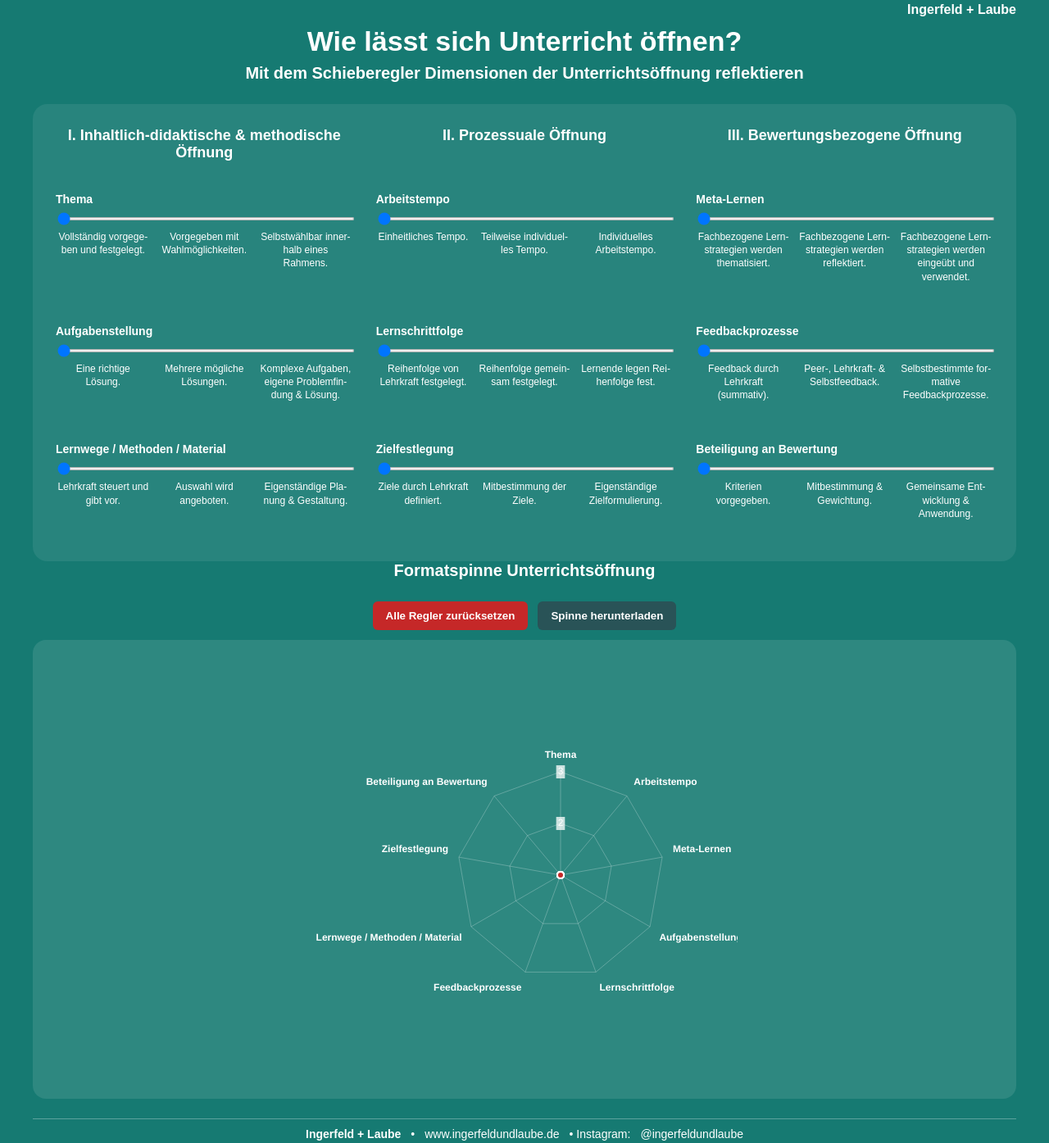
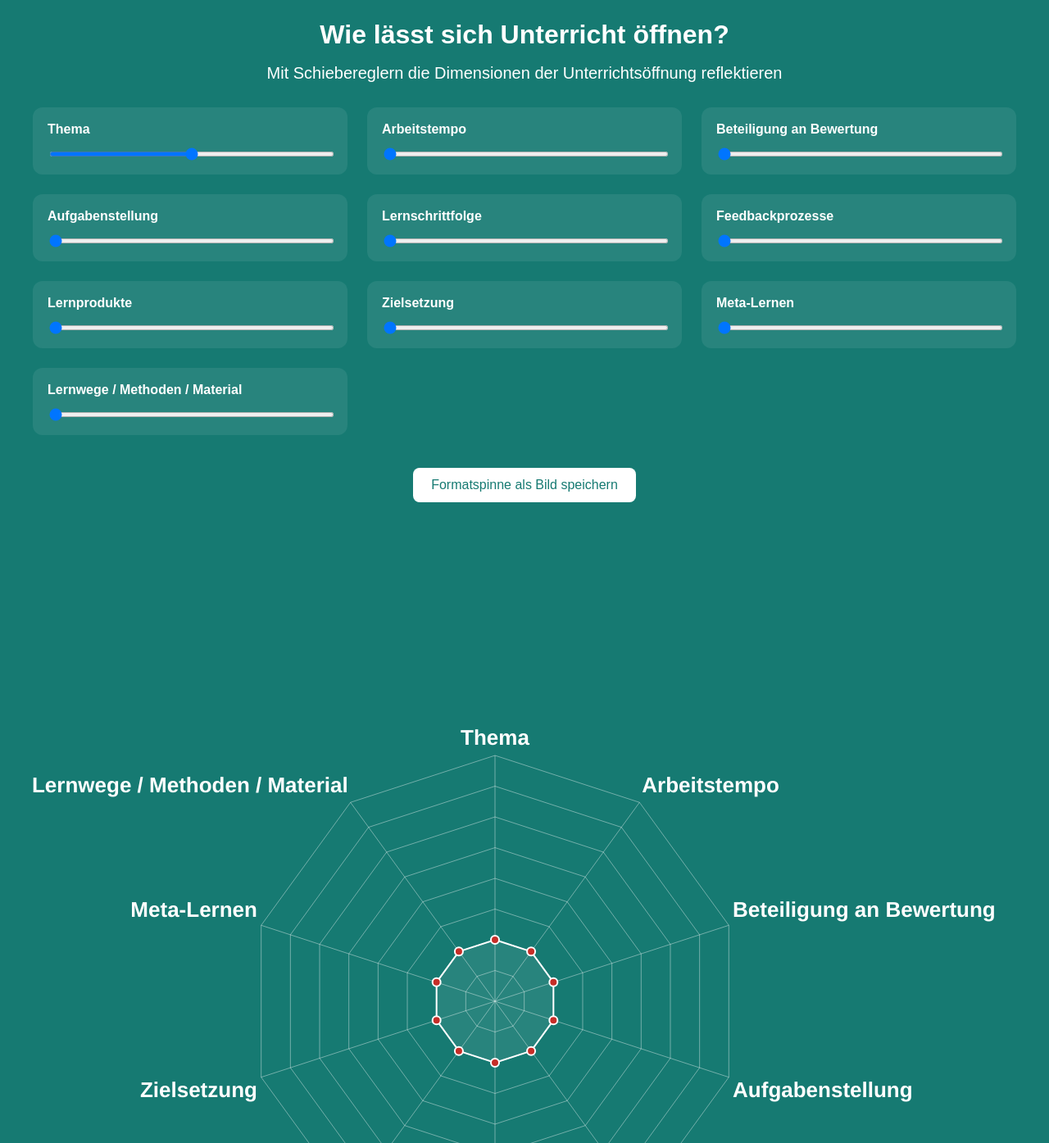
Before and after one commit to ingerfeldundlaube/Unterrichtsoeffnung, a plain HTML site: page index.html in a window 1280 px wide. Shown: the part 29-1424 px from the top of the page at 82% size. Drawn offline with nearby package versions, Linux system fonts and the light colour scheme.

Commit message:
Update index.html

```diff
--- a/index.html
+++ b/index.html
@@ -1,290 +1,192 @@
 <!DOCTYPE html>
 <html lang="de">
 <head>
-<meta charset="UTF-8" />
+<meta charset="UTF-8">
 <title>Unterricht öffnen – Schieberegler & Formatspinne</title>
-
-<!-- Chart.js -->
-<script src="https://cdn.jsdelivr.net/npm/chart.js"></script>
-
 <style>
 body{
   font-family: Arial, sans-serif;
   margin:0;
-    padding:0;
   background:#167a72;
-    color:#ffffff;
+  color:#fff;
 }
 .container{
   max-width:1200px;
   margin:0 auto;
   padding:32px;
+  text-align:center;
 }
-  .top-brand{text-align:right;font-weight:700;margin-bottom:10px;font-size:16px;white-space:nowrap;}
-  h1{text-align:center;font-size:34px;margin:0 0 8px;font-weight:700;}
-  h2{text-align:center;font-size:20px;margin:0 0 26px;font-weight:600;}
+h1{font-size:32px;margin-bottom:8px;font-weight:700;}
+h2{font-size:20px;margin-bottom:30px;font-weight:500;}
 
-  .grid{
+.row{
   display:grid;
-    grid-template-columns:repeat(3,1fr);
-    gap:28px;
-    background:rgba(255,255,255,0.08);
-    padding:28px;
-    border-radius:18px;
+  grid-template-columns: repeat(3,1fr);
+  gap:24px;
+  margin-bottom:30px;
 }
 
-  .col-header{
-    font-size:18px;font-weight:700;margin-bottom:10px;text-align:center;
+.dimension{
+  background:rgba(255,255,255,0.08);
+  padding:18px;
+  border-radius:12px;
+  text-align:left;
 }
 
-  .dimension{margin-bottom:20px;}
-  .label{font-weight:700;margin-bottom:4px;font-size:14px;}
-
-  input[type=range]{width:100%;height:4px;background:#d9dede;border-radius:2px;outline:none;}
-  input[type=range]::-webkit-slider-thumb{
-    -webkit-appearance:none;height:18px;width:18px;border-radius:50%;background:#c52828;border:2px solid #fff;cursor:pointer;
+.label{
+  font-weight:700;
+  margin-bottom:10px;
 }
 
-  /* Öffnungsgrade nebeneinander */
-  .desc{
-    display:grid;
-    grid-template-columns:repeat(3,1fr);
-    gap:8px;
-    font-size:12px;
-    line-height:1.35;
-    hyphens:auto;
-    -webkit-hyphens:auto;
-    overflow-wrap:break-word;
-    margin-top:6px;
+input[type=range]{
+  width:100%;
+  height:6px;
+  background:#ddd;
+  border-radius:4px;
+  outline:none;
 }
-  .desc div{text-align:center;padding:2px;}
+input[type=range]::-webkit-slider-thumb{
+  -webkit-appearance:none;
+  height:18px;
+  width:18px;
+  border-radius:50%;
+  background:#c52e28;
+}
 
-  .controls{display:flex;gap:12px;justify-content:center;margin:26px 0 12px;}
-  .btn{padding:10px 16px;border:none;border-radius:6px;font-weight:600;color:#fff;cursor:pointer;}
-  .btn-reset{background:#c52828;}
-  .btn-save{background:#295357;}
-
-  #radarCanvasWrap{
-    background:rgba(255,255,255,0.1);
-    padding:20px;border-radius:16px;
-    display:flex;justify-content:center;margin-bottom:12px;
+.btn{
+  background:#ffffff;
+  color:#167a72;
+  padding:12px 22px;
+  border:none;
+  border-radius:8px;
+  font-size:16px;
+  cursor:pointer;
+  margin:10px;
 }
-  canvas{width:520px;height:520px;display:block;max-width:520px;max-height:520px;margin:0 auto;}
-
-  footer{text-align:center;font-size:14px;border-top:1px solid rgba(255,255,255,0.3);padding-top:10px;margin-top:24px;}
-  footer a{color:#fff;text-decoration:none;}
-  footer .row{display:flex;gap:12px;justify-content:center;flex-wrap:wrap;}
 </style>
 </head>
+<body>
 
-<body>
 <div class="container">
+<h1>Wie lässt sich Unterricht öffnen?</h1>
+<h2>Mit Schiebereglern die Dimensionen der Unterrichtsöffnung reflektieren</h2>
 
-<div class="top-brand">Ingerfeld + Laube</div>
-
-<h1>Wie lässt sich Unterricht öffnen?</h1>
-<h2>Mit dem Schieberegler Dimensionen der Unterrichtsöffnung reflektieren</h2>
-
-<div class="grid">
-  <div class="col-header">I. Inhaltlich-didaktische & methodische Öffnung</div>
-  <div class="col-header">II. Prozessuale Öffnung</div>
-  <div class="col-header">III. Bewertungsbezogene Öffnung</div>
-
-  <!-- 1. Reihe -->
+<div class="row">
   <div class="dimension">
     <div class="label">Thema</div>
-    <input class="slider" type="range" min="1" max="3" value="1">
-    <div class="desc">
-      <div>Vollständig vorgegeben und festgelegt.</div>
-      <div>Vorgegeben mit Wahlmöglichkeiten.</div>
-      <div>Selbstwählbar innerhalb eines Rahmens.</div>
+    <input type="range" min="1" max="3" value="2" class="slider">
+  </div>
+  <div class="dimension">
+    <div class="label">Arbeitstempo</div>
+    <input type="range" min="1" max="3" value="1" class="slider">
+  </div>
+  <div class="dimension">
+    <div class="label">Beteiligung an Bewertung</div>
+    <input type="range" min="1" max="3" value="1" class="slider">
+  </div>
+
+  <div class="dimension">
+    <div class="label">Aufgabenstellung</div>
+    <input type="range" min="1" max="3" value="1" class="slider">
+  </div>
+  <div class="dimension">
+    <div class="label">Lernschrittfolge</div>
+    <input type="range" min="1" max="3" value="1" class="slider">
+  </div>
+  <div class="dimension">
+    <div class="label">Feedbackprozesse</div>
+    <input type="range" min="1" max="3" value="1" class="slider">
+  </div>
+
+  <div class="dimension">
+    <div class="label">Lernprodukte</div>
+    <input type="range" min="1" max="3" value="1" class="slider">
+  </div>
+  <div class="dimension">
+    <div class="label">Zielsetzung</div>
+    <input type="range" min="1" max="3" value="1" class="slider">
+  </div>
+  <div class="dimension">
+    <div class="label">Meta-Lernen</div>
+    <input type="range" min="1" max="3" value="1" class="slider">
+  </div>
+
+  <div class="dimension">
+    <div class="label">Lernwege / Methoden / Material</div>
+    <input type="range" min="1" max="3" value="1" class="slider">
   </div>
 </div>
 
-  <div class="dimension">
-    <div class="label">Arbeitstempo</div>
-    <input class="slider" type="range" min="1" max="3" value="1">
-    <div class="desc">
-      <div>Einheitliches Tempo.</div>
-      <div>Teilweise individuelles Tempo.</div>
-      <div>Individuelles Arbeitstempo.</div>
-    </div>
+<button class="btn" id="saveBtn">Formatspinne als Bild speichern</button>
+
+<canvas id="radarChart"></canvas>
 </div>
 
-  <div class="dimension">
-    <div class="label">Meta-Lernen</div>
-    <input class="slider" type="range" min="1" max="3" value="1">
-    <div class="desc">
-      <div>Fachbezogene Lernstrategien werden thematisiert.</div>
-      <div>Fachbezogene Lernstrategien werden reflektiert.</div>
-      <div>Fachbezogene Lernstrategien werden eingeübt und verwendet.</div>
-    </div>
-  </div>
+<script src="https://cdn.jsdelivr.net/npm/chart.js"></script>
+<script>
+const sliders = Array.from(document.querySelectorAll('.slider'));
 
-  <!-- 2. Reihe -->
-  <div class="dimension">
-    <div class="label">Aufgabenstellung</div>
-    <input class="slider" type="range" min="1" max="3" value="1">
-    <div class="desc">
-      <div>Eine richtige Lösung.</div>
-      <div>Mehrere mögliche Lösungen.</div>
-      <div>Komplexe Aufgaben, eigene Problemfindung & Lösung.</div>
-    </div>
-  </div>
-
-  <div class="dimension">
-    <div class="label">Lernschrittfolge</div>
-    <input class="slider" type="range" min="1" max="3" value="1">
-    <div class="desc">
-      <div>Reihenfolge von Lehrkraft festgelegt.</div>
-      <div>Reihenfolge gemeinsam festgelegt.</div>
-      <div>Lernende legen Reihenfolge fest.</div>
-    </div>
-  </div>
-
-  <div class="dimension">
-    <div class="label">Feedbackprozesse</div>
-    <input class="slider" type="range" min="1" max="3" value="1">
-    <div class="desc">
-      <div>Feedback durch Lehrkraft (summativ).</div>
-      <div>Peer-, Lehrkraft- & Selbstfeedback.</div>
-      <div>Selbstbestimmte formative Feedbackprozesse.</div>
-    </div>
-  </div>
-
-  <!-- 3. Reihe -->
-  <div class="dimension">
-    <div class="label">Lernwege / Methoden / Material</div>
-    <input class="slider" type="range" min="1" max="3" value="1">
-    <div class="desc">
-      <div>Lehrkraft steuert und gibt vor.</div>
-      <div>Auswahl wird angeboten.</div>
-      <div>Eigenständige Planung & Gestaltung.</div>
-    </div>
-  </div>
-
-  <div class="dimension">
-    <div class="label">Zielfestlegung</div>
-    <input class="slider" type="range" min="1" max="3" value="1">
-    <div class="desc">
-      <div>Ziele durch Lehrkraft definiert.</div>
-      <div>Mitbestimmung der Ziele.</div>
-      <div>Eigenständige Zielformulierung.</div>
-    </div>
-  </div>
-
-  <div class="dimension">
-    <div class="label">Beteiligung an Bewertung</div>
-    <input class="slider" type="range" min="1" max="3" value="1">
-    <div class="desc">
-      <div>Kriterien vorgegeben.</div>
-      <div>Mitbestimmung & Gewichtung.</div>
-      <div>Gemeinsame Entwicklung & Anwendung.</div>
-    </div>
-  </div>
-</div>
-
-<h2>Formatspinne Unterrichtsöffnung</h2>
-
-<div class="controls">
-  <button id="btnReset" class="btn btn-reset">Alle Regler zurücksetzen</button>
-  <button id="btnSave" class="btn btn-save">Spinne herunterladen</button>
-</div>
-
-<div id="radarCanvasWrap">
-  <canvas id="radarChart" width="520" height="520"></canvas>
-</div>
-
-<footer>
-  <div class="row">
-    <strong>Ingerfeld + Laube</strong>
-    • <a href="https://www.ingerfeldundlaube.de" target="_blank">www.ingerfeldundlaube.de</a>
-    • Instagram:<a href="https://instagram.com/ingerfeldundlaube" target="_blank">@ingerfeldundlaube</a>
-  </div>
-</footer>
-
-</div>
-
-<script>
-const sliders=document.querySelectorAll('.slider');
-
-const labels=[
-"Thema",
-"Arbeitstempo",
-"Meta-Lernen",
-"Aufgabenstellung",
-"Lernschrittfolge",
-"Feedbackprozesse",
-"Lernwege / Methoden / Material",
-"Zielfestlegung",
-"Beteiligung an Bewertung"
+const labels = [
+  "Thema","Arbeitstempo","Beteiligung an Bewertung",
+  "Aufgabenstellung","Lernschrittfolge","Feedbackprozesse",
+  "Lernprodukte","Zielsetzung","Meta-Lernen",
+  "Lernwege / Methoden / Material"
 ];
 
-const ctx=document.getElementById('radarChart');
+// Canvas fix für Exportqualität
+const canvas = document.getElementById('radarChart');
+canvas.width = 1400;
+canvas.height = 1400;
 
-const chart=new Chart(ctx,{
+const ctx = canvas.getContext('2d');
+
+const chart = new Chart(ctx,{
   type:'radar',
   data:{
-    labels,
+    labels:labels,
     datasets:[{
-      data:Array(labels.length).fill(1),
+      data: sliders.map(()=>1),
       borderColor:'#ffffff',
-      backgroundColor:'rgba(255,255,255,0.15)',
-      pointBackgroundColor:'#c52828',
-      pointBorderColor:'#ffffff',
-      pointRadius:4,
-      borderWidth:2
+      backgroundColor:'rgba(255,255,255,0.08)',
+      pointBackgroundColor:'#c52e28',
+      borderWidth:2,
+      pointRadius:5
     }]
   },
   options:{
-    plugins:{legend:{display:false}},
     scales:{
       r:{
-        min:1,max:3,
-        ticks:{stepSize:1,color:'#ffffff'},
-        grid:{color:'rgba(255,255,255,0.25)'},
-        angleLines:{color:'rgba(255,255,255,0.25)'},
-        pointLabels:{color:'#ffffff',font:{size:12,weight:'600'}}
+        suggestedMin:0,
+        suggestedMax:4,
+        ticks:{display:false},
+        grid:{color:'rgba(255,255,255,0.4)'},
+        angleLines:{color:'rgba(255,255,255,0.4)'},
+        pointLabels:{
+          font:{size:26,weight:'bold'},
+          color:'#ffffff'
         }
       }
+    },
+    plugins:{legend:{display:false}}
   }
 });
 
-sliders.forEach((s,i)=>s.addEventListener('input',()=>{
-  chart.data.datasets[0].data[i]=Number(s.value);
-  chart.update();
-}));
-
-document.getElementById('btnReset').addEventListener('click',()=>{
-  sliders.forEach(s=>s.value=1);
-  chart.data.datasets[0].data=Array(labels.length).fill(1);
+sliders.forEach((slider,i)=>{
+  slider.addEventListener('input',()=>{
+    chart.data.datasets[0].data[i] = slider.value;
     chart.update();
   });
+});
 
-document.getElementById('btnSave').addEventListener('click', () => {
-  // Hintergrund hinzufügen, damit Export nicht weiß wird
-  const canvas = document.getElementById('radarChart');
-  const ctx = canvas.getContext('2d');
-
-  // Temporären Hintergrund zeichnen
-  ctx.save();
-  ctx.globalCompositeOperation = 'destination-over';
-  ctx.fillStyle = '#167a72'; // Deine Hintergrundfarbe
-  ctx.fillRect(0, 0, canvas.width, canvas.height);
-
-  // Mini-Verzögerung, damit Chart fertig ist
-  setTimeout(() => {
-    const url = canvas.toDataURL('image/png');
+document.getElementById('saveBtn').addEventListener('click',()=>{
+  canvas.toBlob(blob=>{
     const link = document.createElement('a');
-    link.href = url;
+    link.href = URL.createObjectURL(blob);
     link.download = 'formatspinne-unterrichtsoeffnung.png';
     link.click();
-
-    // Canvas wieder zurücksetzen
-    ctx.restore();
-  }, 150);
+    URL.revokeObjectURL(link.href);
+  });
 });
 </script>
-
 </body>
 </html>
```
Lines whose indentation alone changed are shown as unchanged.
